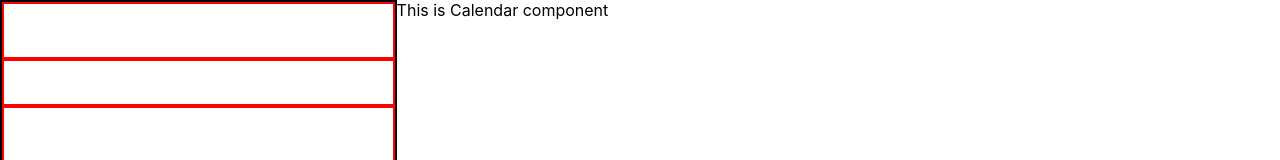
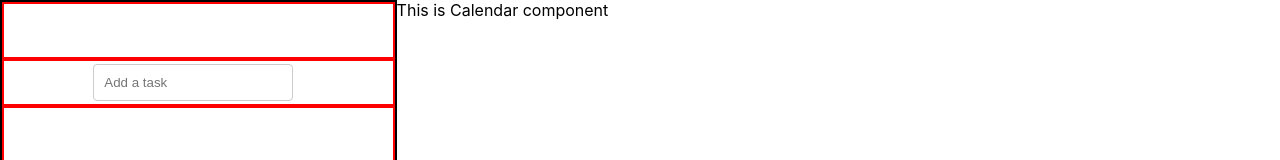
Before and after one commit to this-is-judith/weekly-planner, a React (Create React App) app: page / in a window 1280 px wide. Shown: the top 160 px of the page. Built offline with nearby package versions, Linux system fonts and the light colour scheme.

Commit message:
create temporary 'add a task' functionality

```diff
--- a/src/Components/Tasks.jsx
+++ b/src/Components/Tasks.jsx
@@ -1,13 +1,87 @@
-import React from "react";
+import React, { useState } from "react";
 import "./tasks.css";
 
 function Tasks() {
+  const [tasks, setTasks] = useState([]);
+  const [newTask, setNewTask] = useState({
+    title: "",
+    subtasks: "",
+    details: "",
+  });
+  const [isAddingTask, setIsAddingTask] = useState(false);
+
+  const handleAddTask = () => {
+    if (newTask.title.trim() !== "") {
+      setTasks([...tasks, newTask]);
+      setNewTask({ title: "", subtasks: "", details: "" });
+      setIsAddingTask(false);
+    }
+  };
+
+  const handleInputChange = (event) => {
+    const { name, value } = event.target;
+    setNewTask({ ...newTask, [name]: value });
+  };
+
+  const toggleAddTask = () => {
+    setIsAddingTask(!isAddingTask);
+  };
+
   return (
     <>
       <div className="tasks-parent">
         <div className="tasks-component tasks-header"></div>
-        <div className="tasks-component add-a-task"></div>
-        <div className="tasks-component tasks-main"></div>
+
+        <div className="tasks-component add-a-task">
+          <input
+            type="text"
+            name="title"
+            value={newTask.title}
+            onChange={handleInputChange}
+            placeholder="Add a task"
+            className="task-input"
+            onClick={toggleAddTask}
+          />
+          {isAddingTask && (
+            <div className="task-details">
+              <input
+                type="text"
+                name="subtasks"
+                value={newTask.subtasks}
+                onChange={handleInputChange}
+                placeholder="Enter subtasks (comma separated)"
+                className="task-subinput"
+              />
+              <textarea
+                name="details"
+                value={newTask.details}
+                onChange={handleInputChange}
+                placeholder="Enter task details"
+                className="task-details-textarea"
+              />
+              <button onClick={handleAddTask} className="add-task-button">
+                Add a Task
+              </button>
+            </div>
+          )}
+        </div>
+
+        <div className="tasks-component tasks-main">
+          <ul className="task-list">
+            {tasks.map((task, index) => (
+              <li key={index} className="task-item">
+                <div className="task-title">{task.title}</div>
+                {task.subtasks && (
+                  <div className="task-subtasks">Subtasks: {task.subtasks}</div>
+                )}
+                {task.details && (
+                  <div className="task-details">Details: {task.details}</div>
+                )}
+              </li>
+            ))}
+          </ul>
+        </div>
+
         <div className="tasks-component tasks-archive"></div>
       </div>
     </>
--- a/src/Components/tasks.css
+++ b/src/Components/tasks.css
@@ -20,3 +20,50 @@
 .tasks-archive {
   flex: 1;
 }
+
+.add-a-task {
+  display: flex;
+  justify-content: center;
+  align-items: center;
+}
+
+.task-input {
+  width: 200px;
+  padding: 10px;
+  margin-right: 10px;
+  border: 1px solid #ccc;
+  border-radius: 4px;
+}
+
+.add-task-button {
+  padding: 10px 20px;
+  background-color: #28a745;
+  color: white;
+  border: none;
+  border-radius: 4px;
+  cursor: pointer;
+}
+
+.add-task-button:hover {
+  background-color: #218838;
+}
+
+.tasks-main {
+  display: flex;
+  flex-direction: column;
+  align-items: center;
+}
+
+.task-list {
+  list-style-type: none;
+  padding: 0;
+  width: 100%;
+}
+
+.task-item {
+  padding: 10px;
+  border: 1px solid #ccc;
+  border-radius: 4px;
+  margin-bottom: 5px;
+  text-align: left;
+}
```
